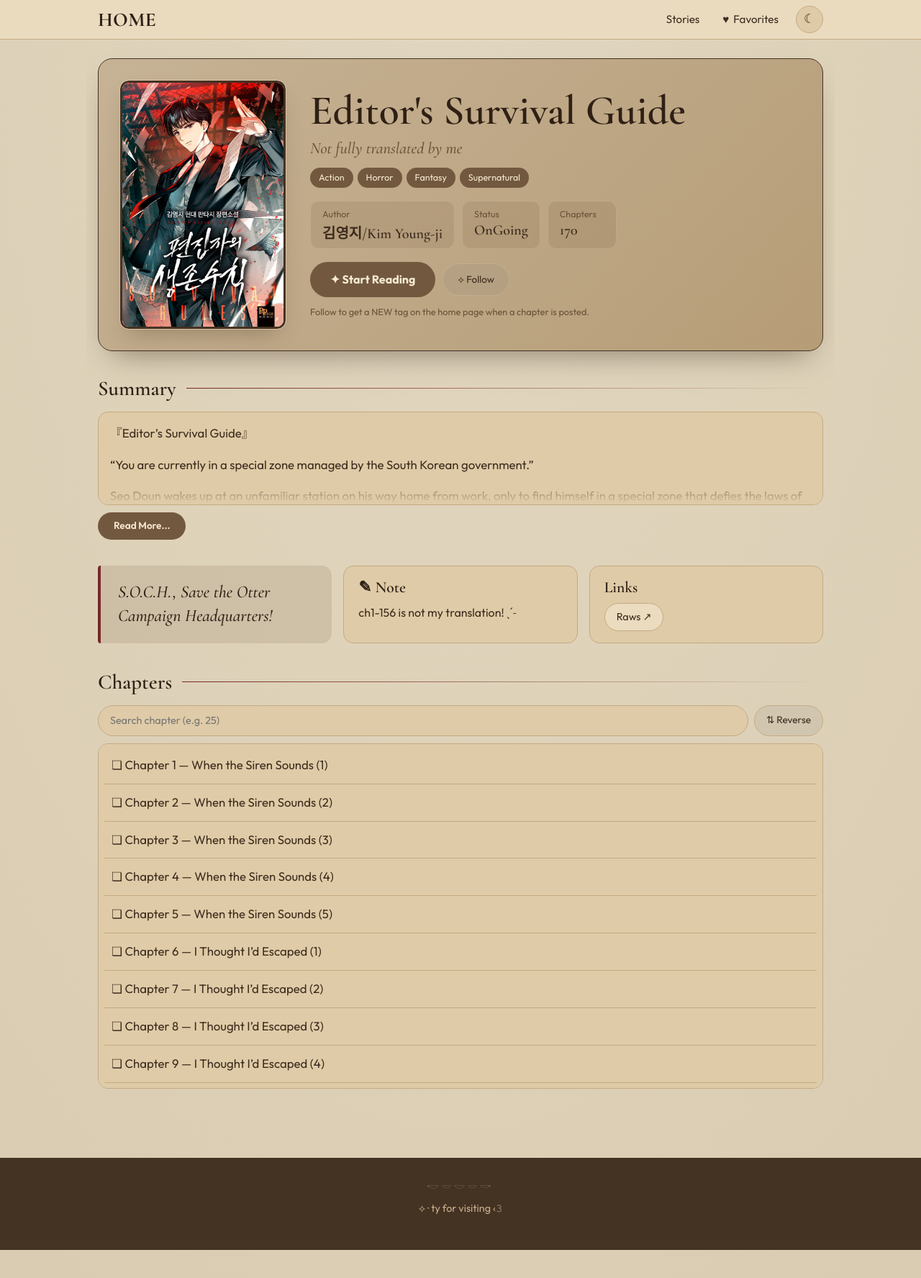
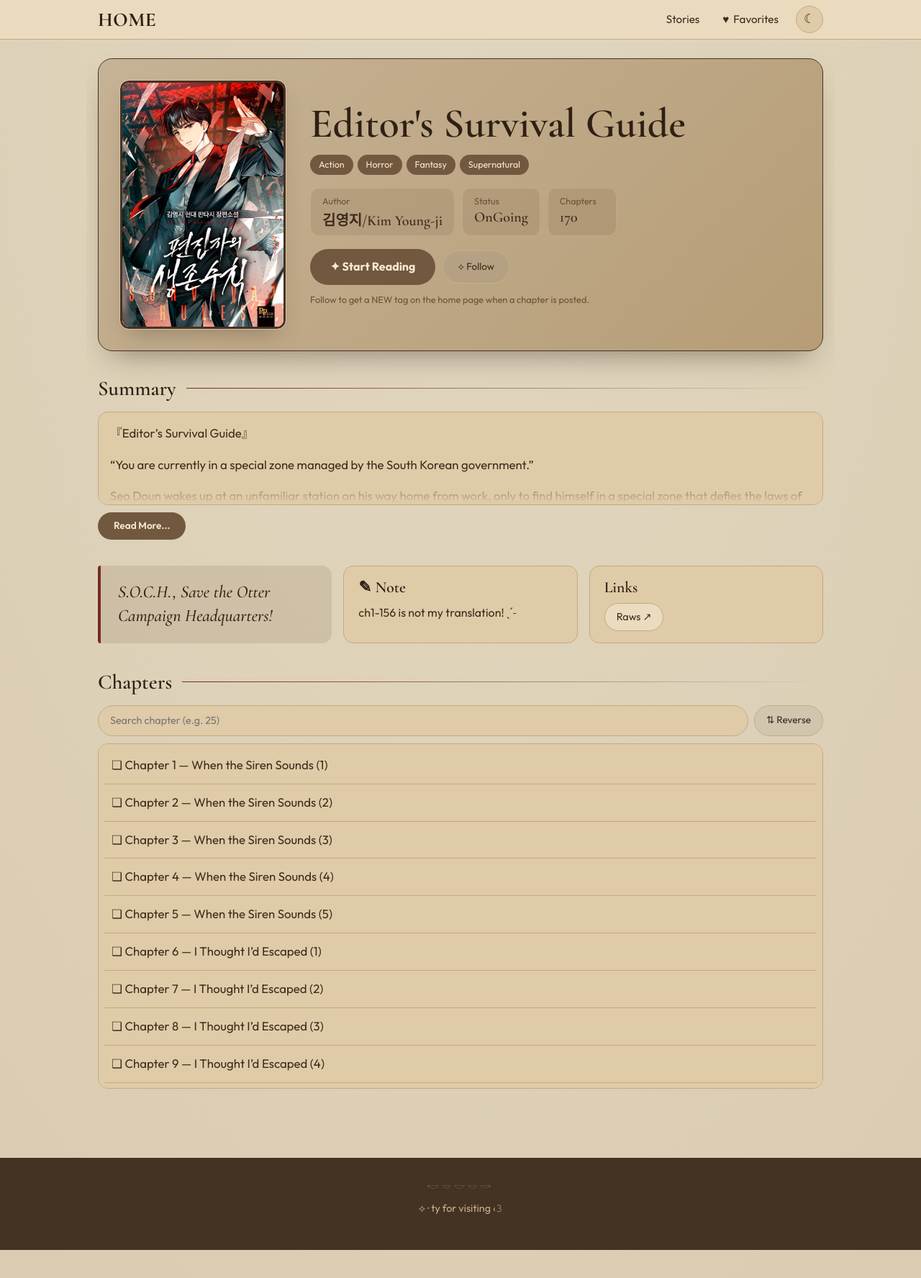
Before and after one commit to soleumn/soleumn.github.io, a Jekyll site: the page built from _novels/esg.md, in a window 1280 px wide. Shown: the top 1776 px of the page at 72% size. Built offline with Jekyll 4.4.1, drawn with Linux system fonts in a browser that asks for light colours.

Commit message:
Update esg.md

```diff
--- a/_novels/esg.md
+++ b/_novels/esg.md
@@ -3,7 +3,7 @@ title: Editor's Survival Guide
 slug: esg                 # TEM que ser igual ao nome da pasta em _chapters/
 permalink: /esg/          # endereço da página da história
 image: /assets/esg.jpg    # capa
-tagline: "Not fully translated by me"
+tagline: ""
 author: 김영지/Kim Young-ji
 status: OnGoing
 chapter_auto: true
```
